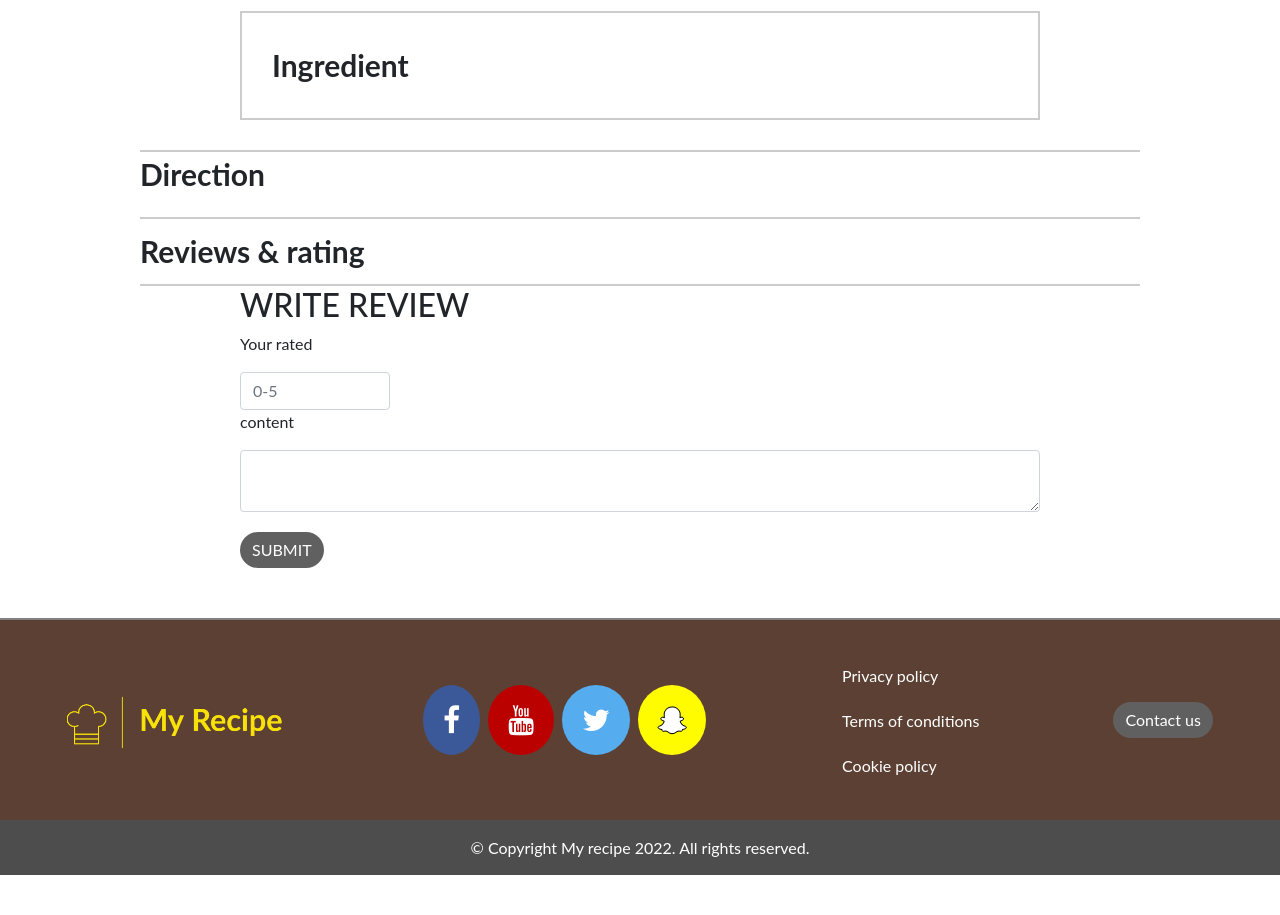
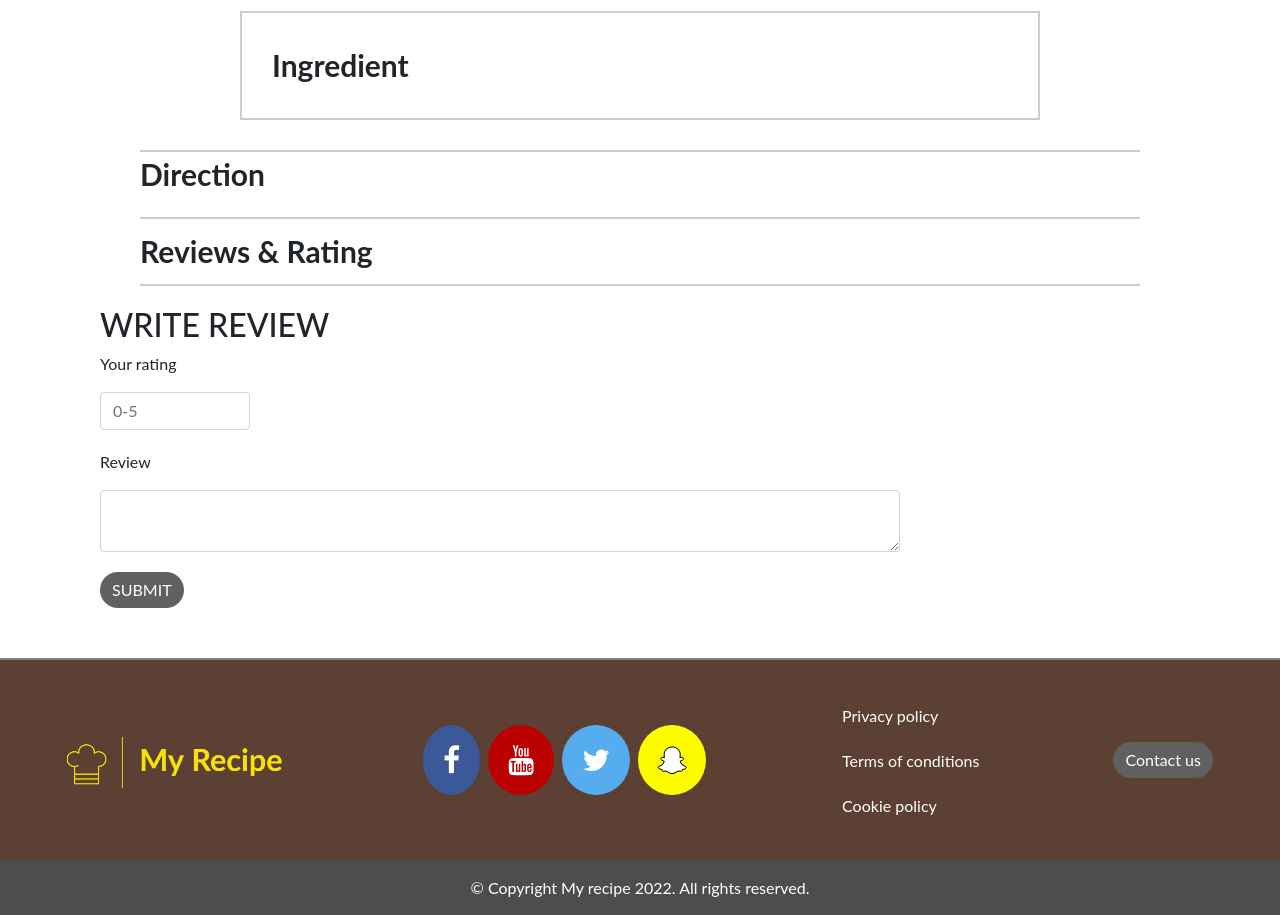
Before and after one commit to SherryTt/recipe-web, a PHP site: page /detail.php?id=1 in a window 1280 px wide. Shown: the part 716-1631 px from the top of the page. Before the commit the page ends 1591 px from the top, so only its background shows below. Run offline with PHP 8.4, Linux system fonts and the light colour scheme; data that the repository does not hold is empty.

Commit message:
update the review

```diff
--- a/www/templates/category.twig
+++ b/www/templates/category.twig
@@ -80,9 +80,6 @@
           </div>
 
                         </div>
-
-
-
                     </div>
                 </div>
             </div>
--- a/www/templates/detail.twig
+++ b/www/templates/detail.twig
@@ -75,7 +75,7 @@
   <!--review-->
 
   <div class="review comments">
-    <div class="c_title">Reviews & rating</div>
+    <div class="c_title">Reviews & Rating</div>
   </div>
 
   {% for review in reviewResult %}
@@ -99,15 +99,17 @@
 
   </div>
   {% endfor %}
-
-
-<div class="comment_form">
+{# <div style= " text-align: center;margin-bottom:60px;margin-top:30px;">
+     <button class="btn-review">ADD RATING & REVIEW</button>
+    <a href="#"class="btn btn-primary">ADD RATING & REVIEW</a>
+   </div> #}
+ <div class="comment_form">
         <form action="review.php" method="get">
             <input hidden name="id" value="{{recipe.recipe_ID}}" />
-            <h2>WRITE REVIEW</h2>
-            <p>Your rated</p>
+            <h2 style ="margin-top:20px;">WRITE REVIEW</h2>
+            <p>Your rating</p>
             <input name="rate" class="form-control rate" placeholder="0-5" type="number" max="5" min="0" step="0.1"/>
-            <p>content</p>
+            <p style = "margin-top:20px">Review</p>
             <textarea name="content" class="form-control"></textarea>
             <div style ="margin-top:20px;">
             <button class="btn btn-primary">SUBMIT</button>
@@ -119,6 +121,8 @@
             width:800px;
             margin:0 auto;
             padding:0 0 50px 0;
+            margin-left:100px;
+
         }
 
         .rate{
```
Also changed, not shown: www/src/Review.php (+6 -7 lines).
